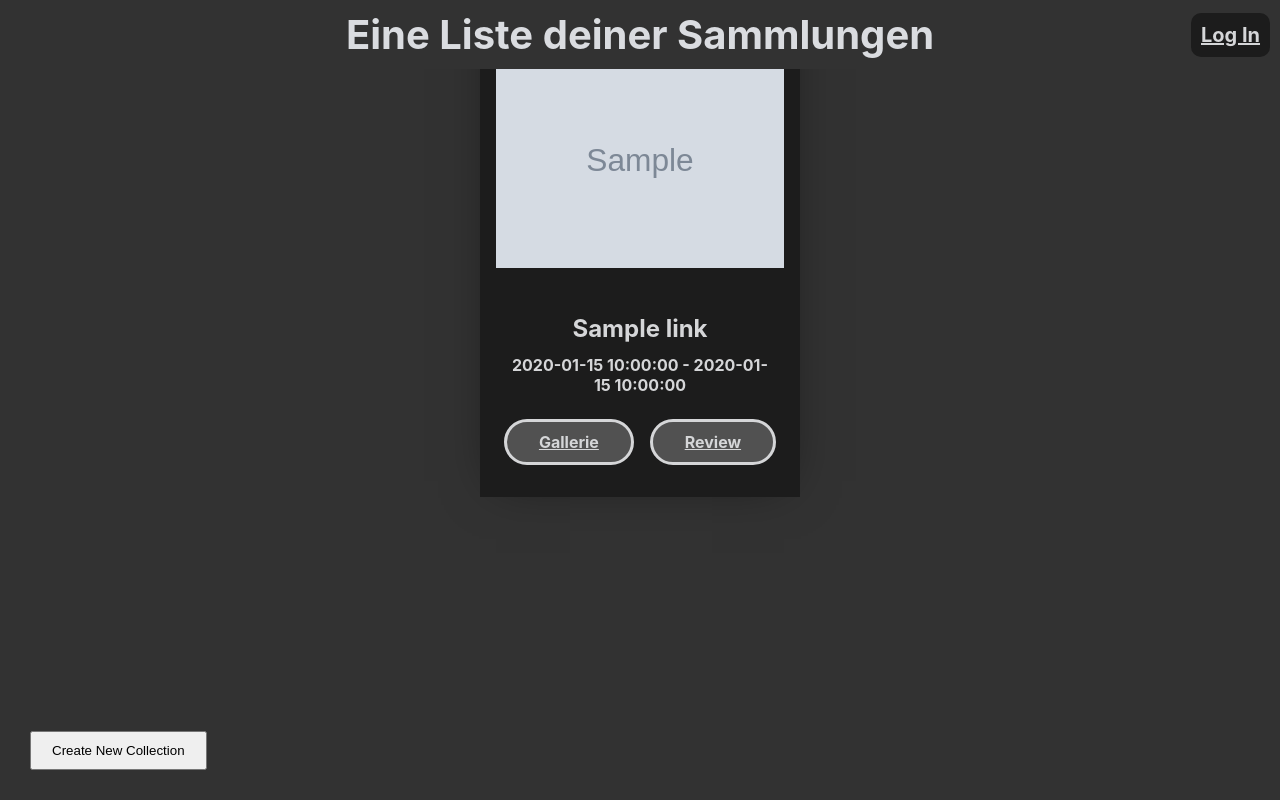
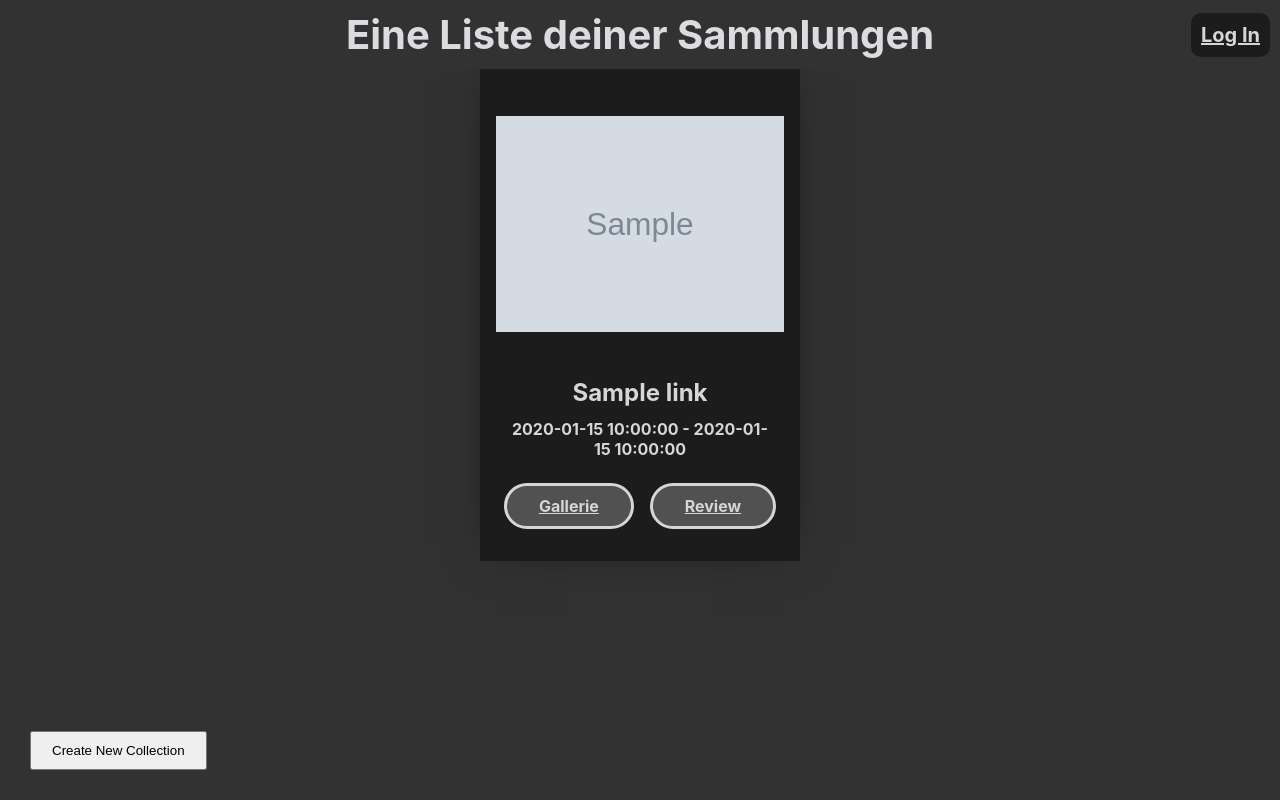
Before and after one commit to Infaninio/ImageSorting, a Flask app: template WebUI/templates/configs/overview.html in a window 1280 px wide. Run offline with Flask 3, Linux system fonts and the light colour scheme; the template is opened without the code that fills it: most values are stand-ins (such as "Sample title", 1, 10 or a date in 2020); grey boxes marked "Sample" are stand-in pictures.

Commit message:
Add padding for header and footer to Config view.

```diff
--- a/WebUI/static/style.css
+++ b/WebUI/static/style.css
@@ -112,6 +112,11 @@ body {
   justify-content: space-between;
   /* Space out footer items */
   align-items: center;
+}
+
+#overviewPage {
+  margin-top: 4rem;
+  margin-bottom: 4rem;
 }
 
 .card-list {
--- a/WebUI/templates/configs/overview.html
+++ b/WebUI/templates/configs/overview.html
@@ -5,6 +5,7 @@
 {% endblock %}
 
 {% block content %}
+<div id="overviewPage">
 <ul class="card-list" id="collection-list">
   {% for link in configs %}
   <li class="card">
@@ -43,7 +44,7 @@
 <br>
 <br>
 <br>
-
+</div>
 {% endblock %}
 
 {% block footer %}
```
